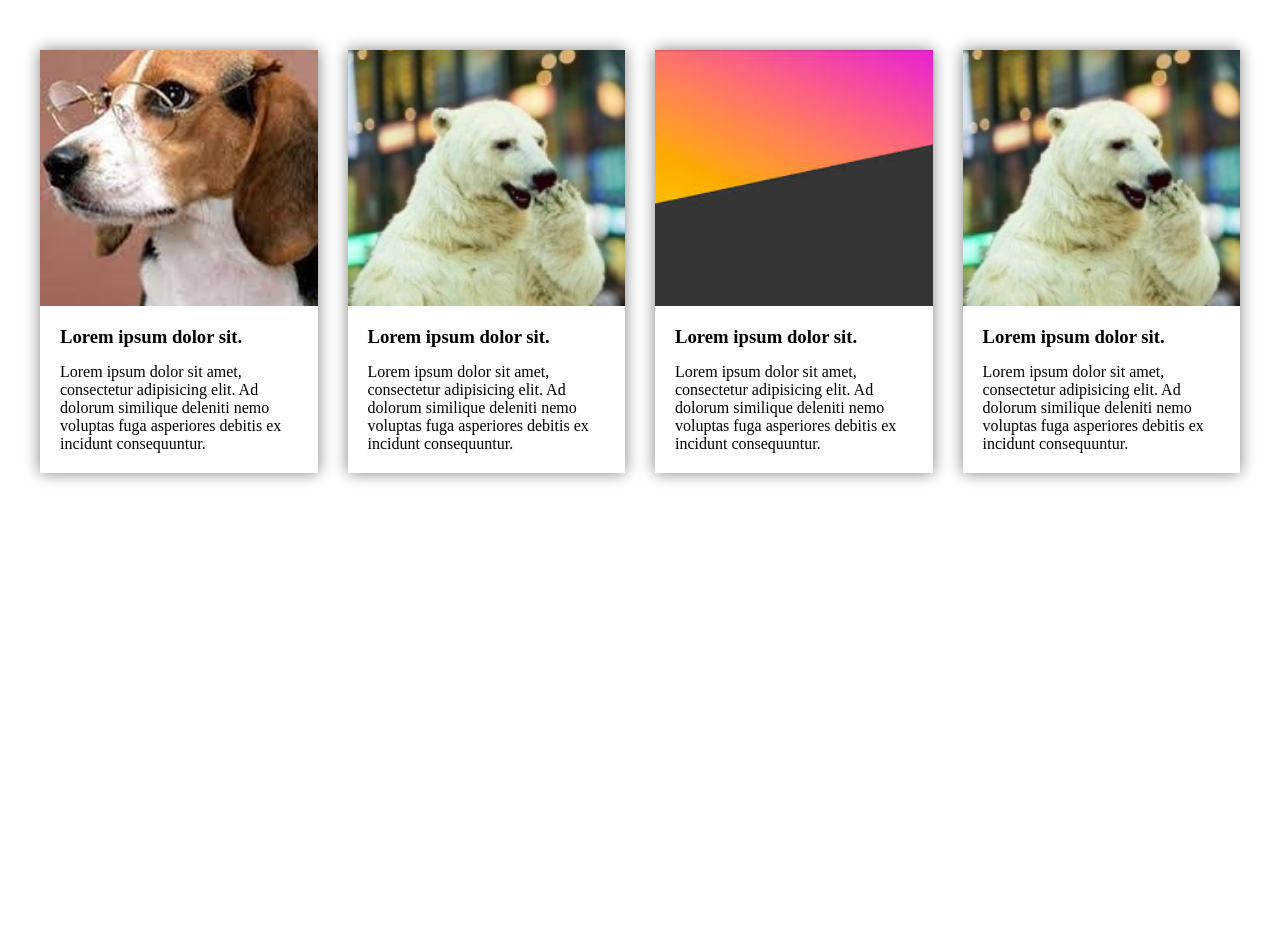
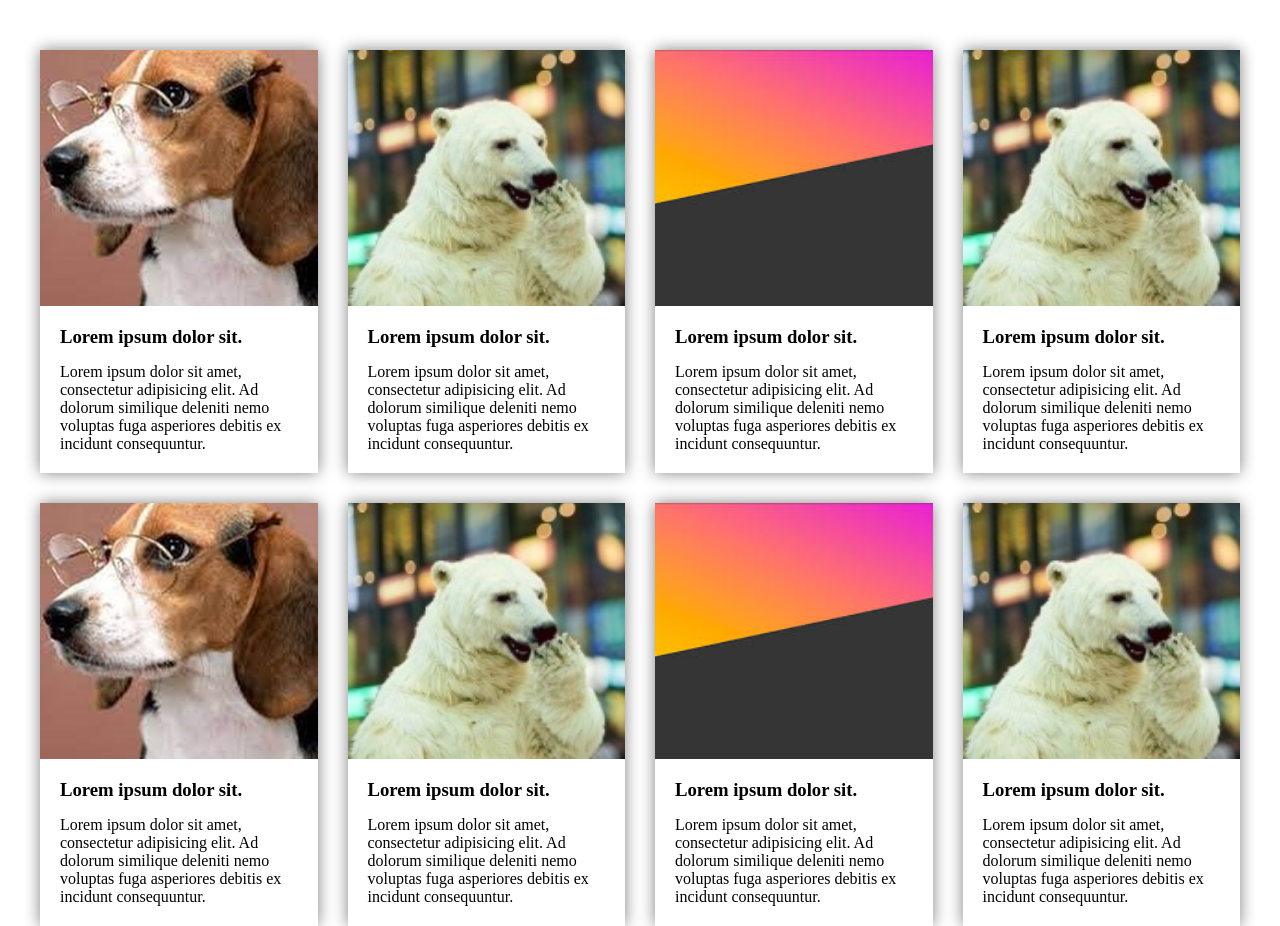
Before and after one commit to GoncharenkoYevhenii/f31, a plain HTML site: page index.html in a window 1280 px wide. Before the commit the page ends 800 px from the top, so only its background shows below. Drawn offline with Linux system fonts and the light colour scheme.

Commit message:
mod index.html

```diff
--- a/index.html
+++ b/index.html
@@ -60,7 +60,54 @@
                             deleniti nemo voluptas fuga asperiores debitis ex incidunt consequuntur.</p>
                     </div>
                 </div>
-            </div>
+                <div class="card">
+                    <div class="card__image">
+                        <img src="img/2898bf4ec43b7ec3c43b1b8d7cfd8dba.jpg" alt="">
+                    </div>
+
+                    <div class="card__body">
+                        <h3 class="card__title">Lorem ipsum dolor sit.</h3>
+                        <p class="card__text">Lorem ipsum dolor sit amet, consectetur adipisicing elit. Ad dolorum
+                            similique
+                            deleniti nemo voluptas fuga asperiores debitis ex incidunt consequuntur.</p>
+                    </div>
+                </div>
+
+                <div class="card">
+                    <div class="card__image">
+                        <img src="img/zyakostava.jpg" alt="">
+                    </div>
+                    <div class="card__body">
+                        <h3 class="card__title">Lorem ipsum dolor sit.</h3>
+                        <p class="card__text">Lorem ipsum dolor sit amet, consectetur adipisicing elit. Ad dolorum
+                            similique
+                            deleniti nemo voluptas fuga asperiores debitis ex incidunt consequuntur.</p>
+                    </div>
+                </div>
+
+                <div class="card">
+                    <div class="card__image">
+                        <img src="img/Без названия.jpg" alt="">
+                    </div>
+                    <div class="card__body">
+                        <h3 class="card__title">Lorem ipsum dolor sit.</h3>
+                        <p class="card__text">Lorem ipsum dolor sit amet, consectetur adipisicing elit. Ad dolorum
+                            similique
+                            deleniti nemo voluptas fuga asperiores debitis ex incidunt consequuntur.</p>
+                    </div>
+                </div>
+                <div class="card">
+                    <div class="card__image">
+                        <img src="img/zyakostava.jpg" alt="">
+                    </div>
+                    <div class="card__body">
+                        <h3 class="card__title">Lorem ipsum dolor sit.</h3>
+                        <p class="card__text">Lorem ipsum dolor sit amet, consectetur adipisicing elit. Ad dolorum
+                            similique
+                            deleniti nemo voluptas fuga asperiores debitis ex incidunt consequuntur.</p>
+                    </div>
+
+                </div>
         </main>
     </div>
 
```
